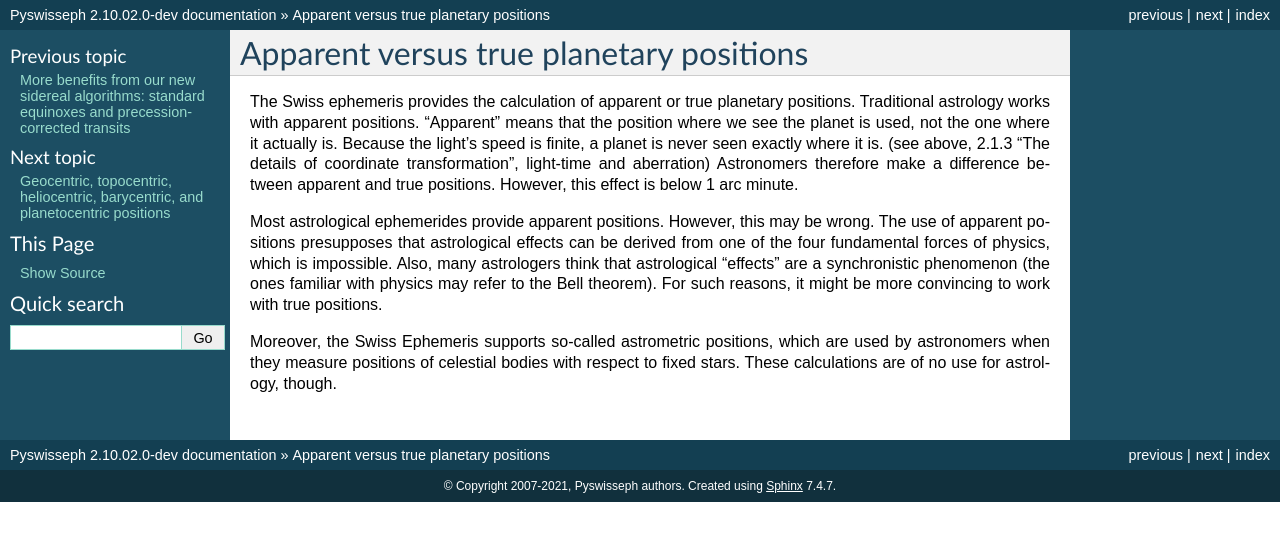
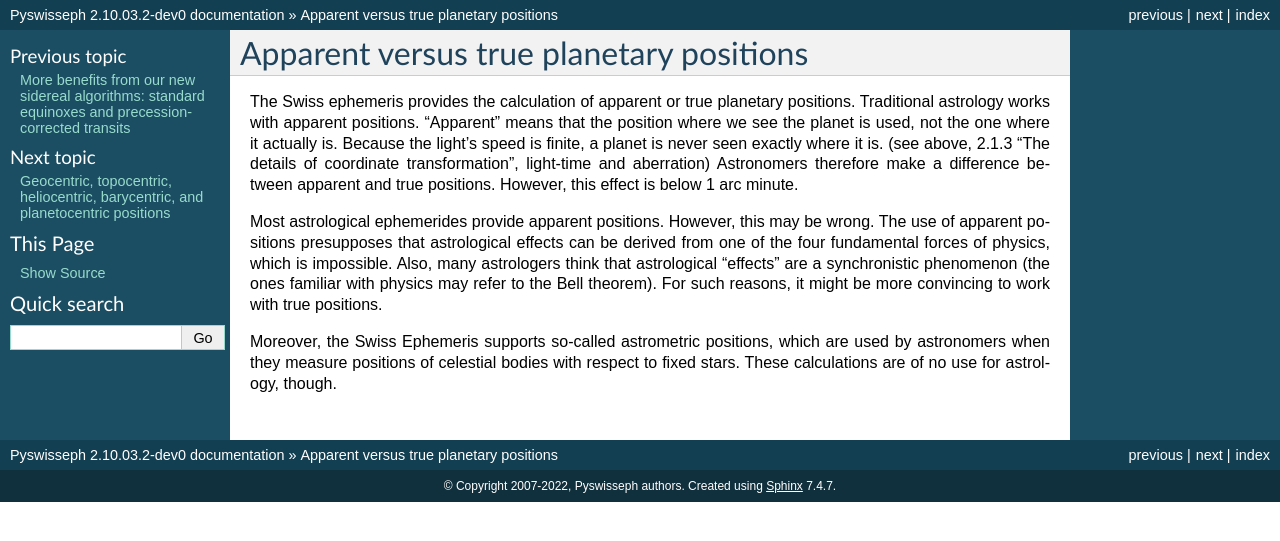
Before and after one commit to astrorigin/pyswisseph, a Sphinx documentation site: the page built from docs/apparent_vs_true_planetary_positions.rst, in a window 1280 px wide. Shown: the top 541 px of the page. Built offline with Sphinx 7.4.7, drawn with Linux system fonts in a browser that asks for light colours.

Commit message:
initial contribution, updated conf.py readme.rst

```diff
--- a/README.rst
+++ b/README.rst
@@ -39,10 +39,14 @@ Links
 
 Source code
 ===========
+Navigate into the folder you want to clone the repository.
 
 Clone the Github repository with command:
 
 ``git clone --recurse-submodules https://github.com/astrorigin/pyswisseph``
+
+cd pyswisseph
+python setup.py install
 
 Licensing
 =========
--- a/docs/conf.py
+++ b/docs/conf.py
@@ -18,10 +18,10 @@
 # -- Project information -----------------------------------------------------
 
 project = 'Pyswisseph'
-copyright = '2007-2021, Pyswisseph authors'
+copyright = '2007-2022, Pyswisseph authors'
 author = ''
-version = '2.10.02.0-dev'
-release = '2.10.02.0-dev'
+version = '2.10.03.2-dev0'
+release = '2.10.03.2-dev0'
 
 # -- General configuration ---------------------------------------------------
 
```
